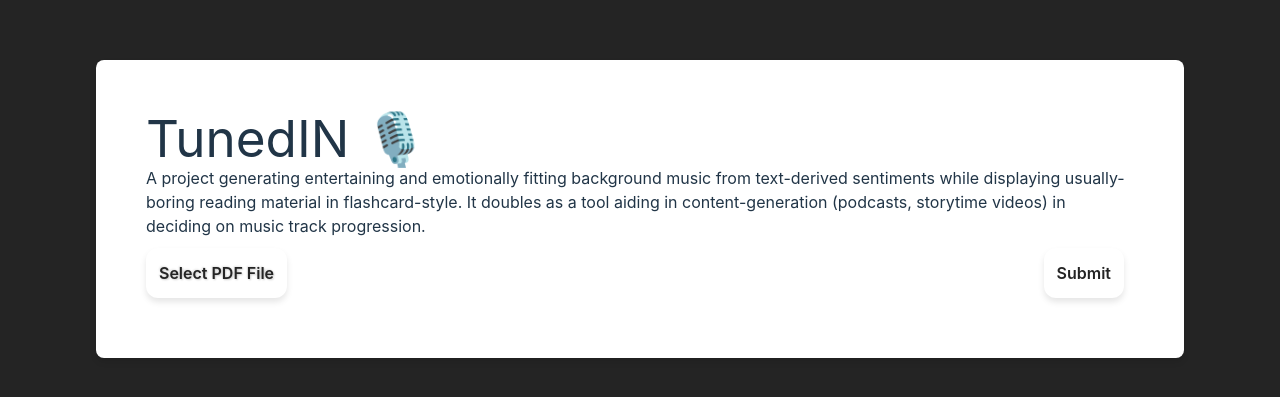
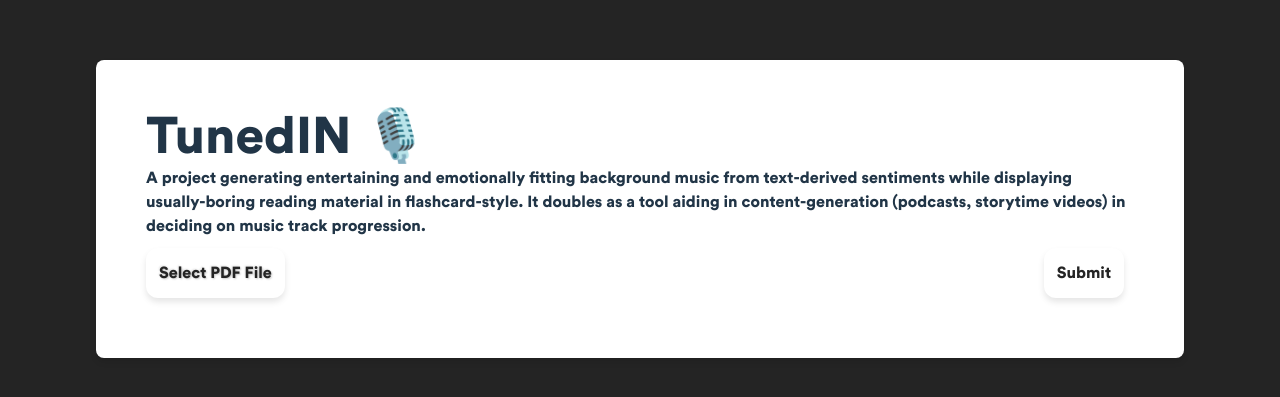
Before and after one commit to PyromancerBoom/hacknroll25-wifibeaters, a React (Vite) app in the folder frontend/: page / in a window 1280 px wide. Shown: the part 191-588 px from the top of the page. Built offline with nearby package versions, Linux system fonts and the light colour scheme.

Commit message:
fix for slide offset + new font

```diff
--- a/frontend/src/global.css
+++ b/frontend/src/global.css
@@ -2,7 +2,12 @@
 @tailwind components;
 @tailwind utilities;
 
-
+@font-face {
+  font-family: 'Circular Std';
+  src: url('./assets/fonts/circular-std-2.woff') format('woff');
+  font-weight: 900; /* Adjust this according to the font's weight */
+  font-style: normal; /* If you have other styles (italic, etc.), define them here */
+}
 
 .highlight-container {
   font-size: 16px;
@@ -119,7 +124,7 @@
 }
 
 :root {
-  font-family: Inter, system-ui, Avenir, Helvetica, Arial, sans-serif;
+  font-family: 'Circular Std', sans-serif;
   line-height: 1.5;
   font-weight: 400;
 
--- a/frontend/src/pages/highlight_page.tsx
+++ b/frontend/src/pages/highlight_page.tsx
@@ -79,14 +79,30 @@ const HighlightPage: React.FC = () => {
       firstAudio.play().catch((err) => console.error("Audio playback error:", err));
     }
 
+    // Add event listeners for keydown events
+    const handleKeyDown = (event: KeyboardEvent) => {
+      if (event.key === "ArrowLeft") {
+        handleArrowClick("left");
+      } else if (event.key === "ArrowRight") {
+        handleArrowClick("right");
+      } else if (event.key === " ") {  // Spacebar to move to the next slide
+        handleArrowClick("right");
+      }
+    };
+
+    window.addEventListener("keydown", handleKeyDown);
+
     return () => {
-      // Stop all audio when leaving the page
+      window.removeEventListener("keydown", handleKeyDown);
+
+      // Cleanup audio when leaving the page
       audioRefs.current.forEach((audio) => {
         audio.pause();
         audio.currentTime = 0;
       });
     };
-  }, []);
+  }, [currentSlide]);
+
 
   return (
     <div className="container">
```
Also changed, not shown: frontend/src/assets/fonts/circular-std-2.woff (added).
